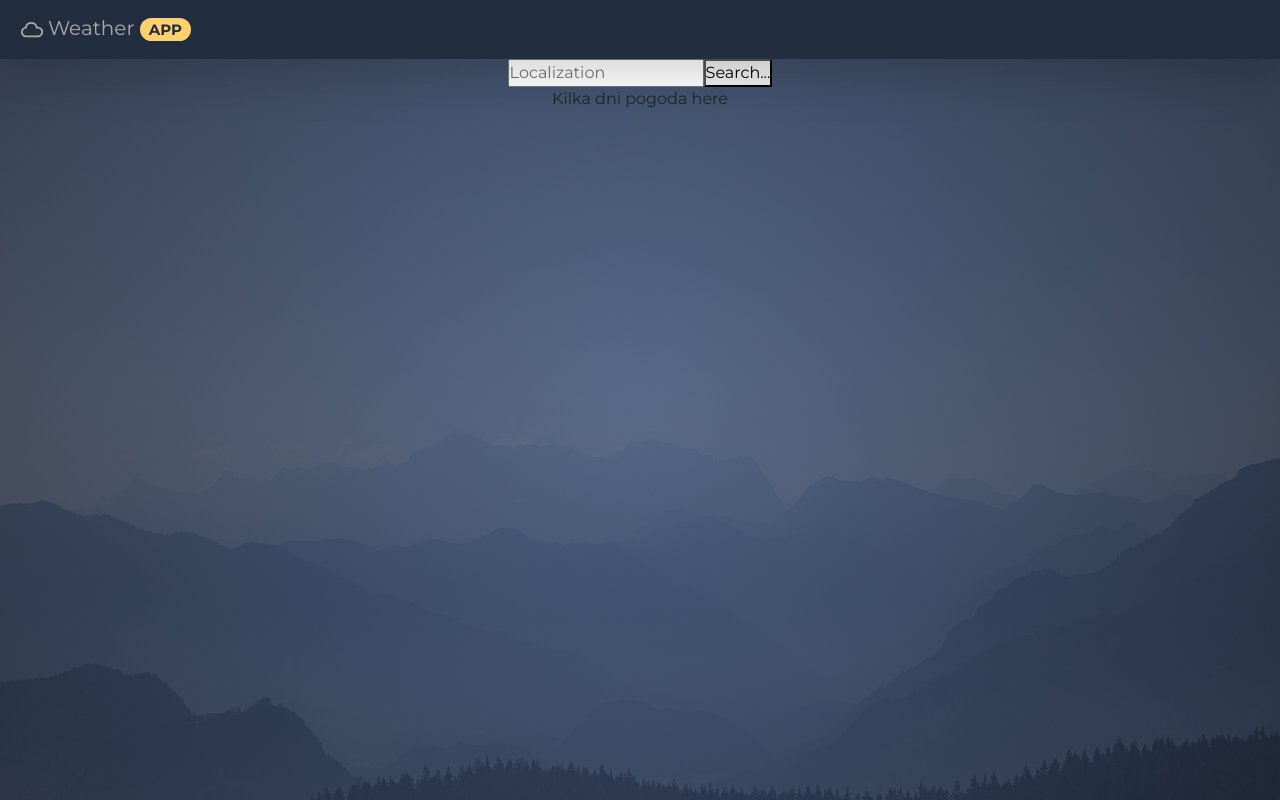
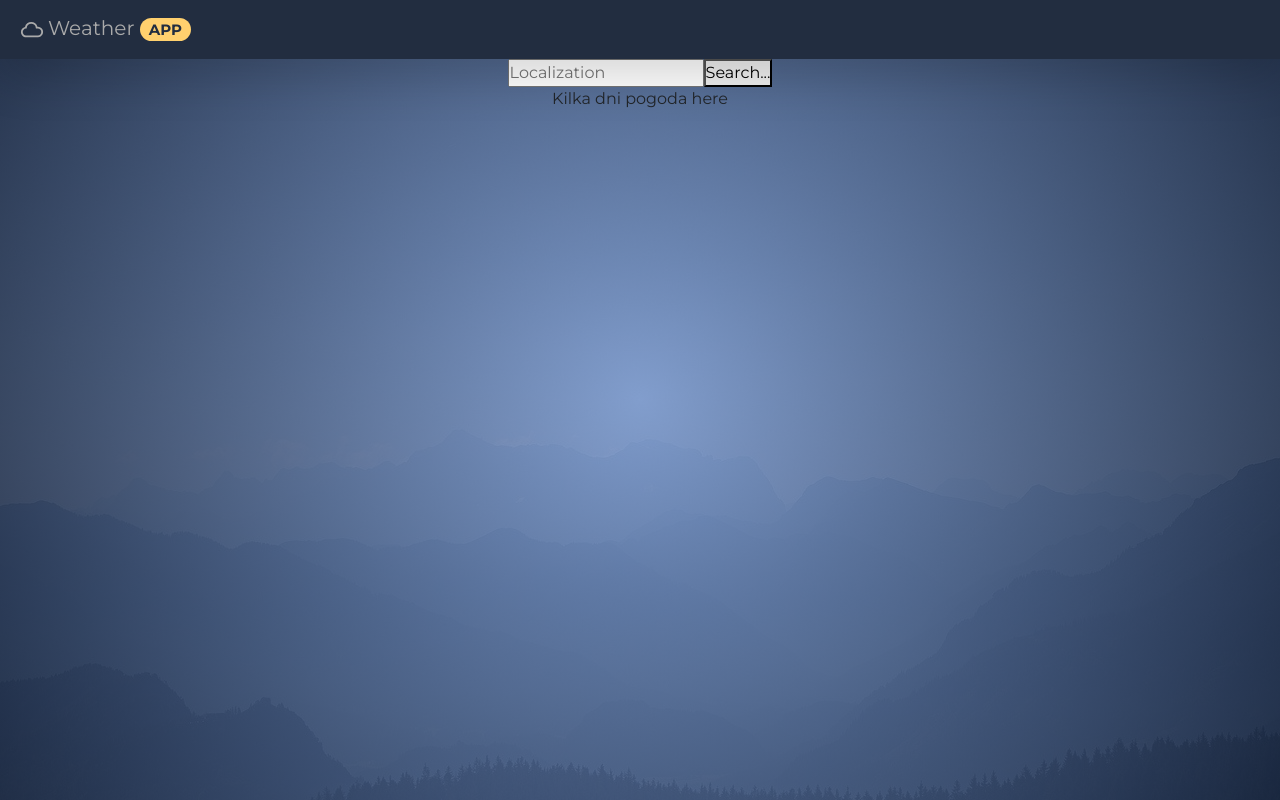
Before and after one commit to daria-kawecka/WeatherAPP, a React (Create React App) app: page / in a window 1280 px wide. Built offline with nearby package versions, Linux system fonts and the light colour scheme; no server answers.

Commit message:
add appbar component

```diff
--- a/src/App.js
+++ b/src/App.js
@@ -6,8 +6,8 @@ import img from "./images/background.jpg";
 const AppDiv = styled.div`
   background: radial-gradient(
       circle,
-      rgba(68, 90, 128, 0.8) 0%,
-      rgba(34, 45, 64, 0.8) 100%
+      rgba(122, 155, 211, 0.85) 0%,
+      rgba(27, 42, 68, 0.9) 100%
     ),
     url(${img});
   text-align: center;
```
